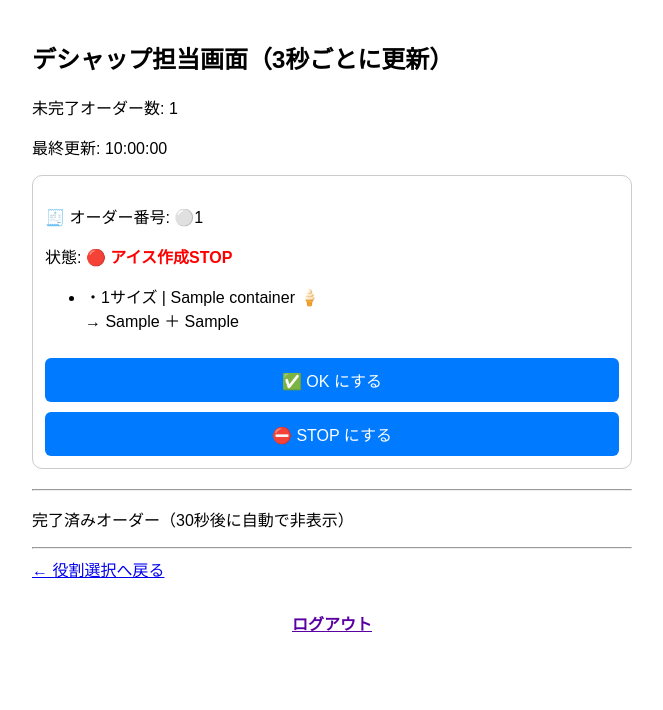
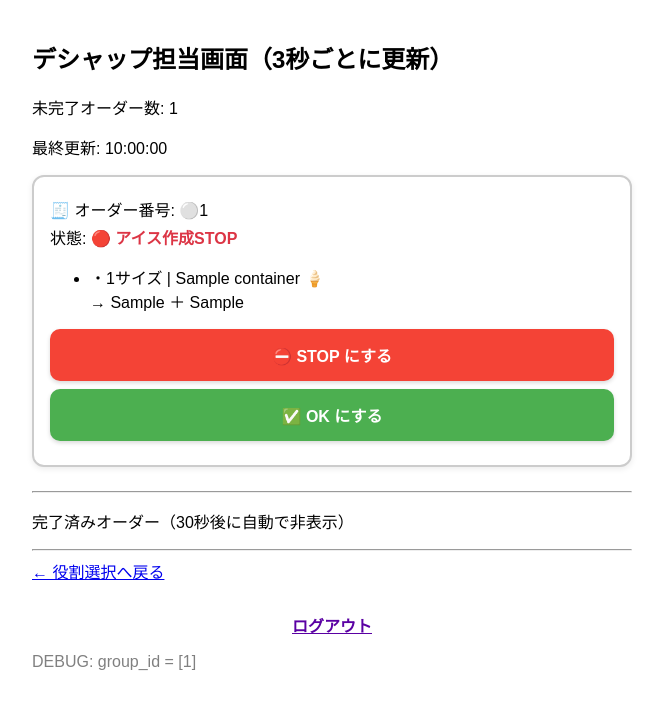
Before and after one commit to Yujiro-Muraoka/ice-order-system, a Django app: template orders/templates/orders/deshap.html in a window 1280 px wide. Shown: the top 710 px of the page, without its empty margins (308-971 px from the left). Run offline with Django 5.2, Linux system fonts and the light colour scheme; the template is opened without the code that fills it: most values are stand-ins (such as "Sample title", 1, 10 or a date in 2020).

Commit message:
first deploy

```diff
--- a/orders/models.py
+++ b/orders/models.py
@@ -38,7 +38,7 @@ class Order(models.Model):
     clip_color = models.CharField(max_length=10, choices=CLIP_COLOR_CHOICES)
     clip_number = models.IntegerField()
     completed_at = models.DateTimeField(null=True, blank=True)
-
+    is_auto_stopped = models.BooleanField(default=False)  # ← 自動STOPかどうか
 
     def __str__(self):
         return f"{self.group_id} - {self.size} - {self.flavor1}"
--- a/orders/templates/orders/deshap.html
+++ b/orders/templates/orders/deshap.html
@@ -8,17 +8,62 @@
   <style>
     body { font-family: sans-serif; padding: 20px; max-width: 600px; margin: auto; }
     .order-card {
-      border: 1px solid #ccc; padding: 12px; margin-bottom: 20px;
+      background-color: #ffffff;
+      border: 2px solid #ccc;
+      border-radius: 12px;
+      padding: 16px;
+      margin-bottom: 24px;
+      box-shadow: 0 2px 6px rgba(0, 0, 0, 0.08); /* 💡 影で浮き上がり効果 */
+    }
+    .order-card p {
+      margin: 4px 0;
+    }
+    .order-header {
+      font-weight: bold;
+      font-size: 18px;
+      margin-bottom: 8px;
+    }
+    .status-ok {
+      color: #28a745;
+      font-weight: bold;
+    }
+    .status-stop {
+      color: #dc3545;
+      font-weight: bold;
+    }
+    .complete-button {
+      padding: 14px;
+      font-size: 16px;
+      width: 100%;
       border-radius: 10px;
+      font-weight: bold;
+      border: none;
+      cursor: pointer;
+      box-shadow: 0 2px 4px rgba(0,0,0,0.15);
+      transition: background-color 0.2s, transform 0.1s;
     }
-    .status-ok { color: green; font-weight: bold; }
-    .status-stop { color: red; font-weight: bold; }
-    .complete-button {
-      background-color: #007bff; color: white;
-      border: none; padding: 10px 16px;
-      font-size: 16px; border-radius: 6px;
-      cursor: pointer; width: 100%; margin-top: 10px;
+    /* STOPボタン */
+    .stop-button {
+      background-color: #f44336;
+      color: #fff;
     }
+    .stop-button:hover {
+      background-color: #d32f2f;
+      transform: scale(0.98);
+    }
+    /* OKボタン */
+    .ok-button {
+      background-color: #4CAF50;
+      color: #fff;
+    }
+    .ok-button:hover {
+      background-color: #388e3c;
+      transform: scale(0.98);
+    }
+    .complete-button:first-of-type {
+      margin-bottom: 8px;
+    }
+
     .logout-bottom { text-align: center; margin-top: 30px; }
   </style>
 </head>
@@ -33,10 +78,11 @@
  <p>
   状態:
 {% if orders.0.status == 'ok' %}
-        <span class="status-ok">🟢 アイス作成OK</span>
+  <span class="status-ok">🟢 <strong>アイス作成OK</strong></span>
 {% elif orders.0.status == 'stop' %}
-        <span class="status-stop">🔴 アイス作成STOP</span>
+  <span class="status-stop">🔴 <strong>アイス作成STOP</strong></span>
 {% endif %}
+
 </p>
     <ul>
       {% for order in orders %}
@@ -46,14 +92,17 @@
       </li>
       {% endfor %}
     </ul>
-    <form method="post" action="/update_status/{{ group_id }}/ok/">
+<form method="post" action="/update_status/{{ orders.0.group_id }}/stop/">
   {% csrf_token %}
-      <button type="submit" class="complete-button">✅ OK にする</button>
+  <button type="submit" class="complete-button stop-button">⛔ STOP にする</button>
 </form>
-    <form method="post" action="/update_status/{{ group_id }}/stop/">
+
+<form method="post" action="/update_status/{{ orders.0.group_id }}/ok/">
   {% csrf_token %}
-      <button type="submit" class="complete-button">⛔ STOP にする</button>
+  <button type="submit" class="complete-button ok-button">✅ OK にする</button>
 </form>
+
+
   </div>
   {% endfor %}
   <hr>
@@ -108,5 +157,36 @@
     // 全体リロード
     setInterval(() => { location.reload(); }, 3000);
   </script>
+  <script>
+  // フォーム送信時のスクロール位置を保存
+  document.querySelectorAll('form').forEach(form => {
+    form.addEventListener('submit', () => {
+      sessionStorage.setItem('scrollPos', window.scrollY);
+    });
+  });
+
+  // リロード後にスクロール位置を復元
+  window.addEventListener('load', () => {
+    const pos = sessionStorage.getItem('scrollPos');
+    if (pos) {
+      window.scrollTo(0, parseInt(pos));
+      sessionStorage.removeItem('scrollPos');  // 一度使ったら削除
+    }
+  });
+</script>
+
+<script>
+  // フォーム送信後にページを即時リロード
+  document.querySelectorAll('form[action^="/update_status/"]').forEach(form => {
+    form.addEventListener('submit', () => {
+      setTimeout(() => location.reload(), 100);  // 0.1秒後に再読み込み
+    });
+  });
+</script>
+
+
+<p style="color: gray;">DEBUG: group_id = [{{ group_id }}]</p>
+
+
 </body>
 </html>
```
Also changed, not shown: orders/templates/orders/ice.html (+49 -11 lines), orders/templates/orders/register.html (+26 -7 lines), orders/views.py (+80 -65 lines), db.sqlite3, orders/migrations/0009_order_is_auto_stopped.py (added). Lines whose indentation alone changed are shown as unchanged.
